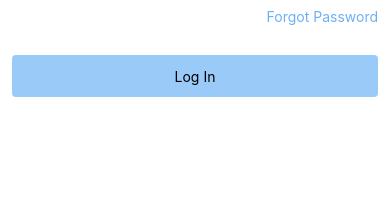
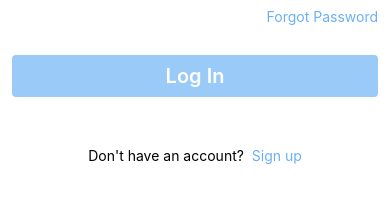
Before and after one commit to NellyNel520/ReactNative-InstagramClone, a React Native app in the folder instagram-clone/: screen /LoginScreen in a window 390 px wide. Shown: the part 388-590 px from the top of the page. Built offline with nearby package versions, Linux system fonts and the light colour scheme.

Commit message:
login screen complete

```diff
--- a/instagram-clone/components/login/LoginForm.js
+++ b/instagram-clone/components/login/LoginForm.js
@@ -102,8 +102,16 @@
               onPress={handleSubmit}
               disabled={!isValid}
             >
-              <Text>Log In</Text>
+              <Text style={styles.buttonText}>Log In</Text>
             </Pressable>
+
+            <View style={styles.signupContainer}>
+              <Text>Don't have an account?</Text>
+              {/* add navigation to sign up screen once created */}
+              <TouchableOpacity>
+                <Text style={{color: '#6BB0F5'}}>  Sign up</Text>
+              </TouchableOpacity>
+            </View>
 					</>
 				)}
 			</Formik>
```
